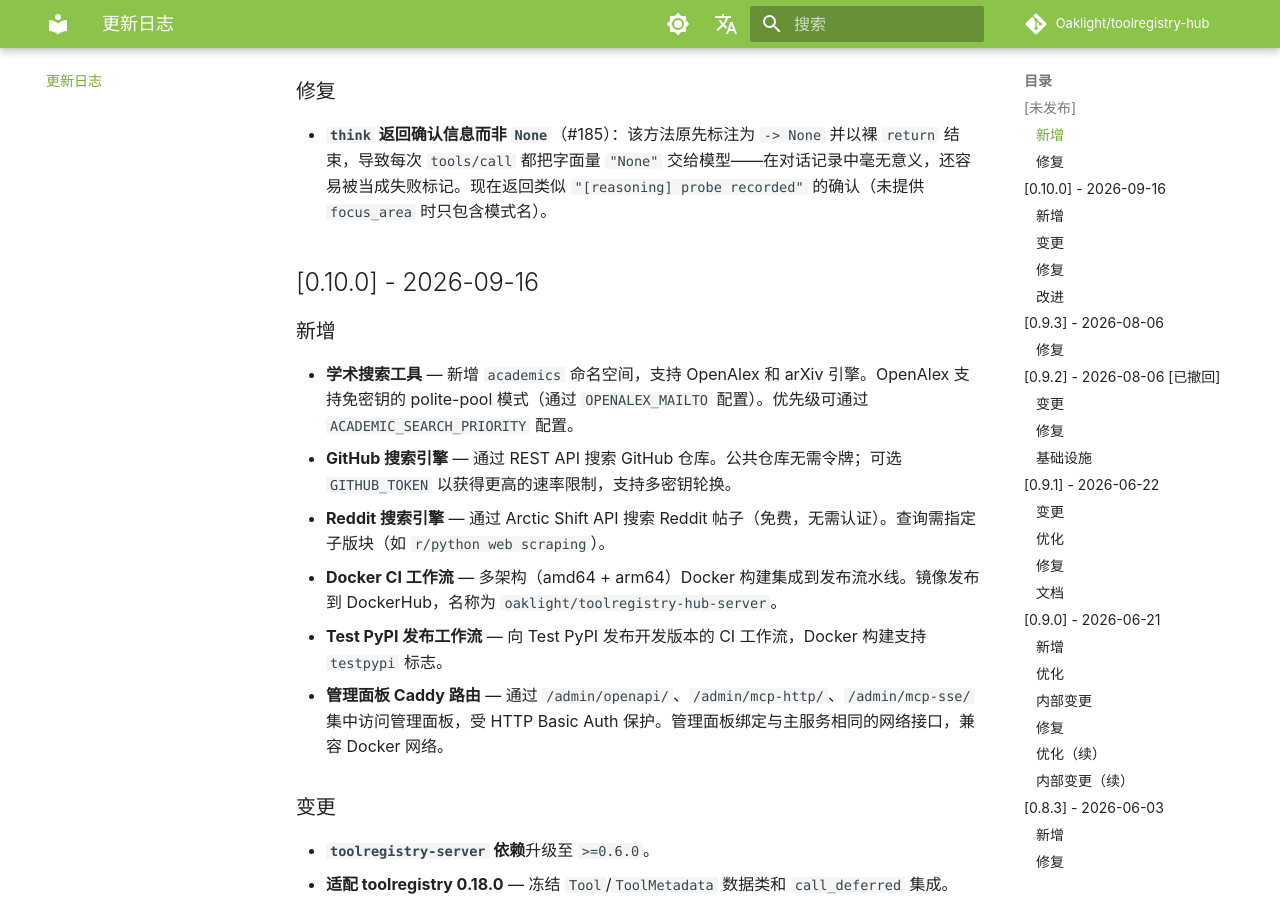
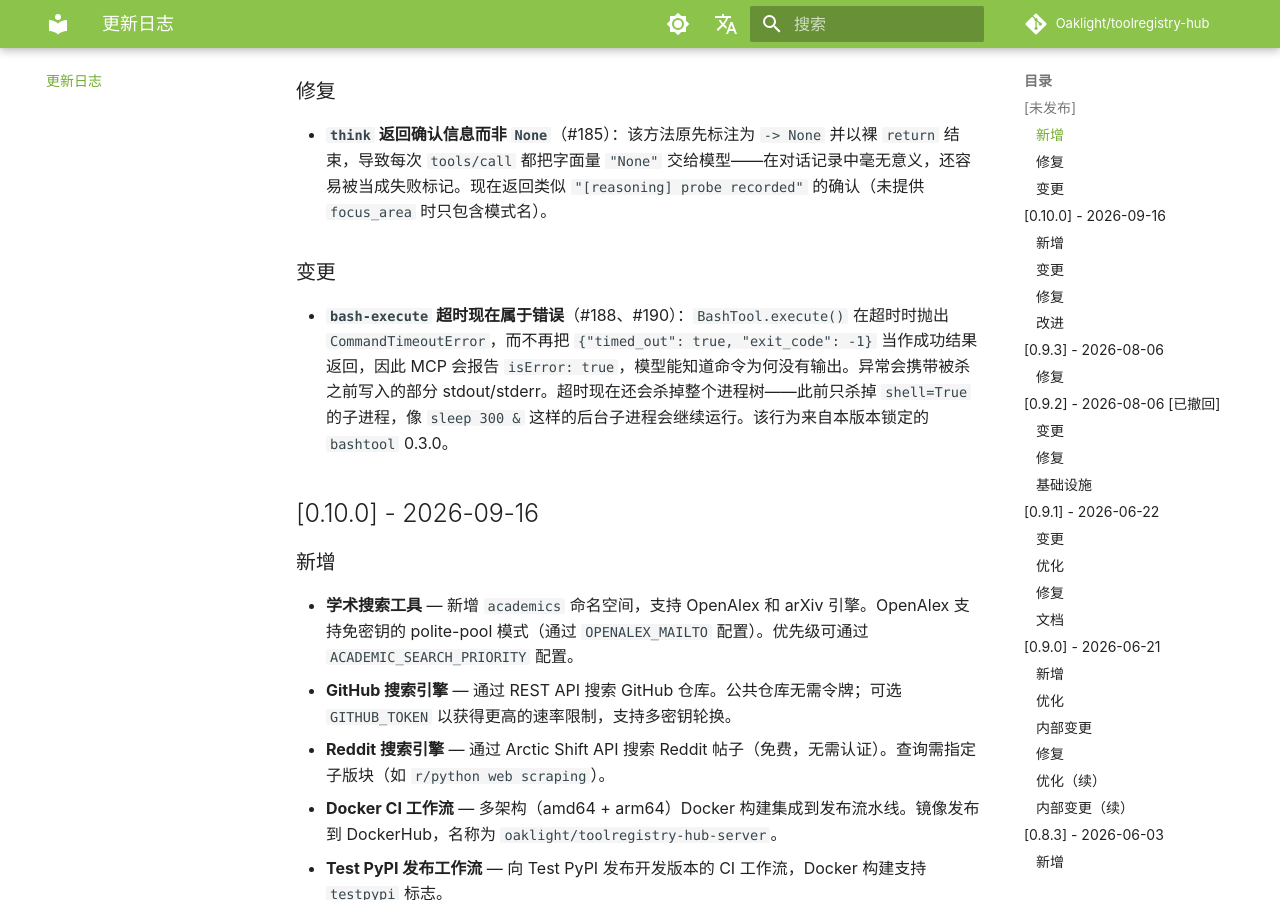
Before and after one commit to Oaklight/toolregistry-hub, an MkDocs documentation site: the page built from docs/changelog.md, in a window 1280 px wide and 900 px high, scrolled down 677 px. Built offline with MkDocs 1.6.1 and Material for MkDocs 9.7.7, drawn with Linux system fonts in a browser that asks for light colours; some web fonts are replaced; comment, search, counter and statistics services are not loaded.

Commit message:
docs: bash-execute 超时属于错误并杀掉进程树（#188、#190）

```diff
--- a/docs/changelog.md
+++ b/docs/changelog.md
@@ -22,6 +22,10 @@ author: Oaklight
 ### 修复
 
 - **`think` 返回确认信息而非 `None`**（#185）：该方法原先标注为 `-> None` 并以裸 `return` 结束，导致每次 `tools/call` 都把字面量 `"None"` 交给模型——在对话记录中毫无意义，还容易被当成失败标记。现在返回类似 `"[reasoning] probe recorded"` 的确认（未提供 `focus_area` 时只包含模式名）。
+
+### 变更
+
+- **`bash-execute` 超时现在属于错误**（#188、#190）：`BashTool.execute()` 在超时时抛出 `CommandTimeoutError`，而不再把 `{"timed_out": true, "exit_code": -1}` 当作成功结果返回，因此 MCP 会报告 `isError: true`，模型能知道命令为何没有输出。异常会携带被杀之前写入的部分 stdout/stderr。超时现在还会杀掉整个进程树——此前只杀掉 `shell=True` 的子进程，像 `sleep 300 &` 这样的后台子进程会继续运行。该行为来自本版本锁定的 `bashtool` 0.3.0。
 
 ## [0.10.0] - 2026-09-16
 
```
